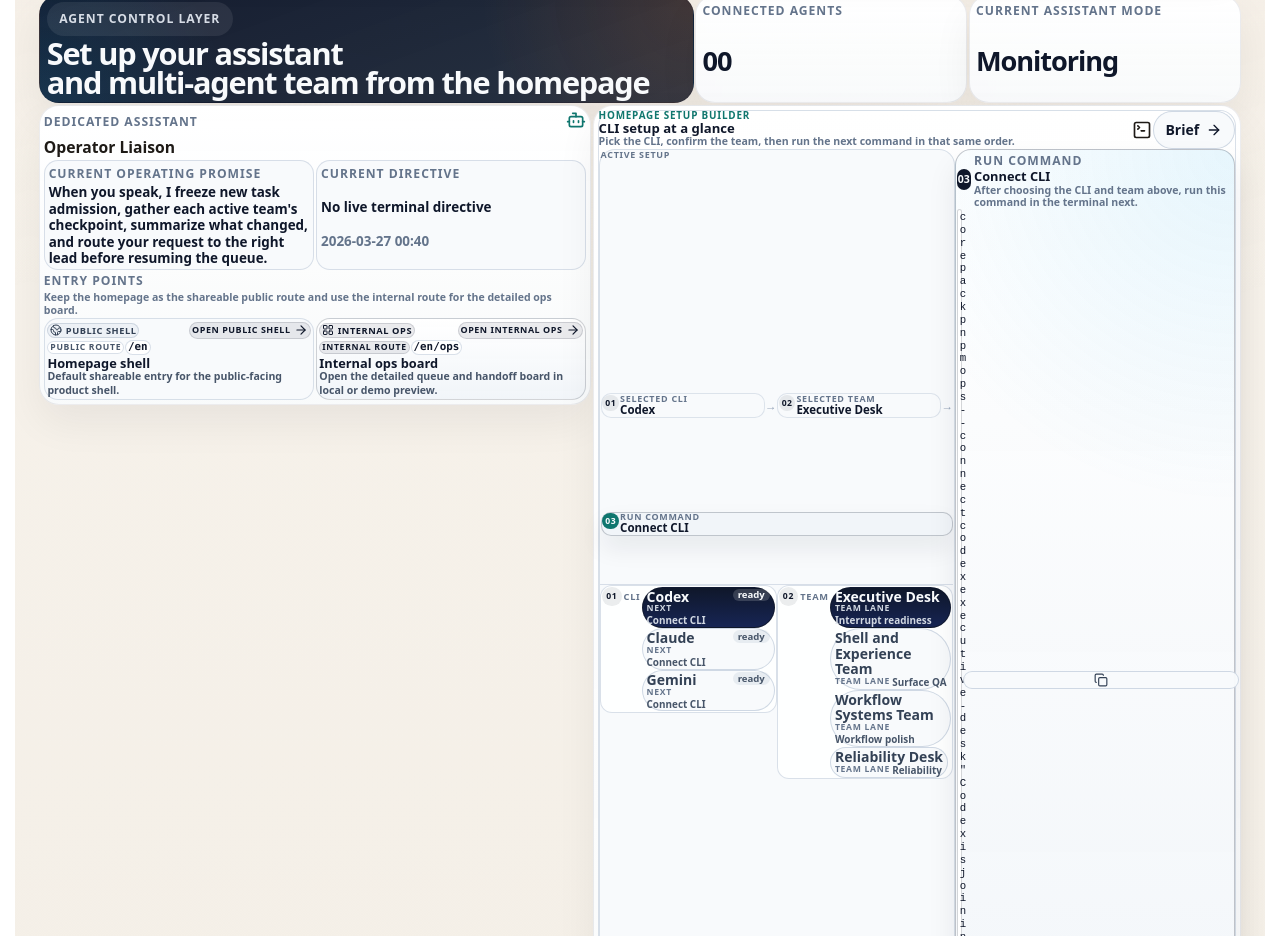
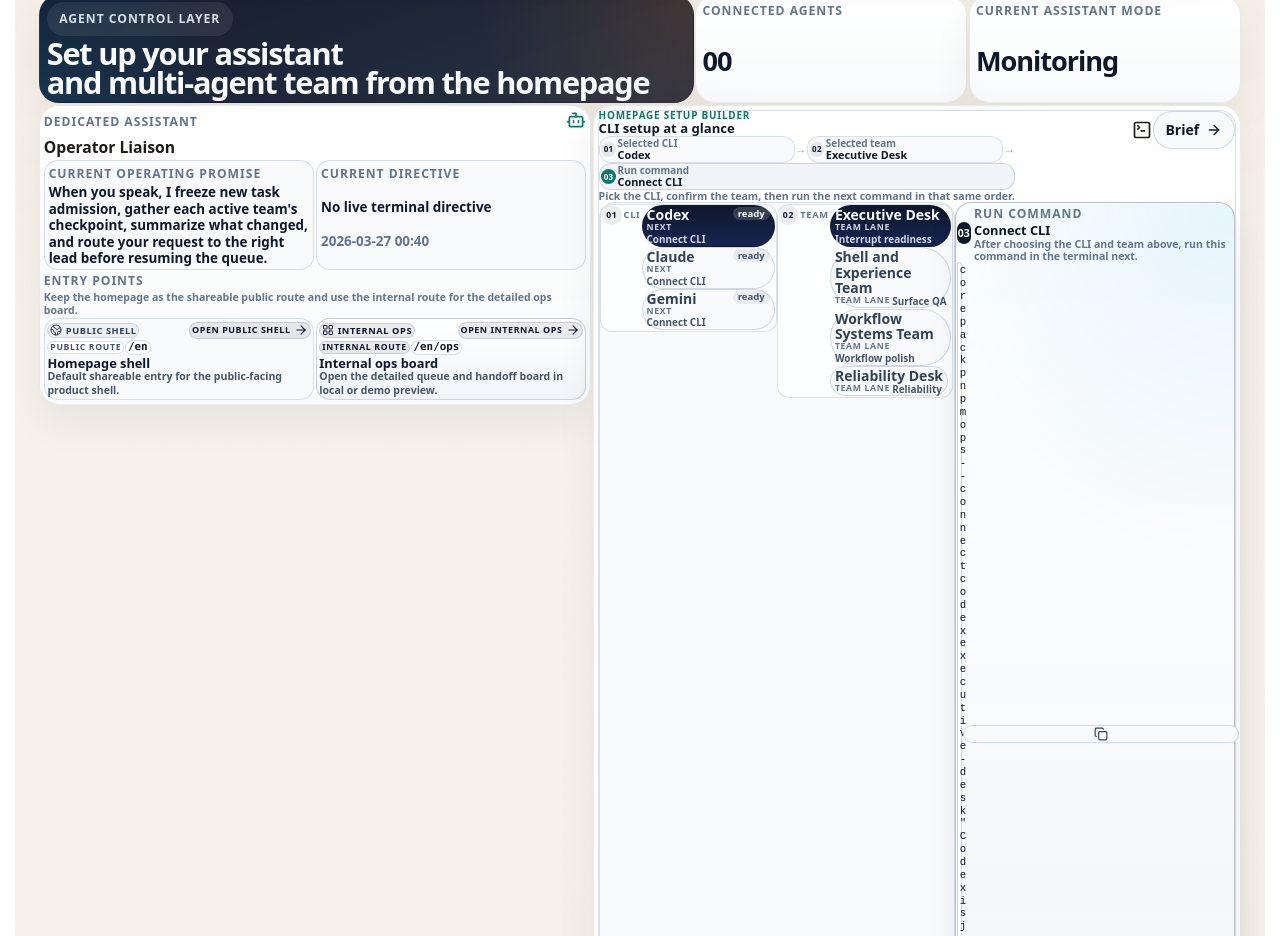
Before and after one commit to GongJae00/research-pages, a Next.js app in the folder apps/web/: page /en in a window 1280 px wide. Shown: the part 1580-2516 px from the top of the page. Built offline with nearby package versions, Linux system fonts and the light colour scheme; no server answers.

Commit message:
Autonomy batch 1750: shell-experience, workflow-systems

```diff
--- a/apps/web/src/components/homepage-agent-control-section.module.css
+++ b/apps/web/src/components/homepage-agent-control-section.module.css
@@ -656,27 +656,27 @@
   display: flex;
   flex-wrap: wrap;
   align-items: center;
-  gap: 0.04rem;
-  margin-top: 0.02rem;
+  gap: 0.03rem;
+  margin-top: 0.03rem;
 }
 
 .setupHeaderFlowChip {
   display: inline-flex;
-  flex-wrap: wrap;
-  align-items: center;
-  gap: 0.12rem;
-  min-width: 0;
-  padding: 0.08rem 0.12rem;
-  border: 1px solid rgba(203, 213, 225, 0.72);
-  border-radius: 14px;
+  flex: 1 1 8.5rem;
+  align-items: center;
+  gap: 0.1rem;
+  min-width: 0;
+  padding: 0.06rem 0.1rem;
+  border: 1px solid rgba(203, 213, 225, 0.72);
+  border-radius: 12px;
   background: rgba(248, 250, 252, 0.92);
 }
 
 .setupHeaderFlowChip strong {
   min-width: 0;
   color: #0f172a;
-  font-size: 0.7rem;
-  line-height: 1.1;
+  font-size: 0.68rem;
+  line-height: 1.08;
   overflow-wrap: anywhere;
 }
 
@@ -684,16 +684,16 @@
   display: inline-flex;
   align-items: center;
   justify-content: center;
-  width: 1rem;
-  height: 1rem;
+  width: 0.92rem;
+  height: 0.92rem;
   border-radius: 999px;
   background: rgba(15, 23, 42, 0.08);
   color: #0f172a;
-  font-size: 0.54rem;
+  font-size: 0.5rem;
   font-weight: 800;
   letter-spacing: 0.04em;
   line-height: 1;
-  flex: 0 0 1rem;
+  flex: 0 0 0.92rem;
 }
 
 .setupHeaderFlowChipAccent {
@@ -711,7 +711,7 @@
   align-items: center;
   justify-content: center;
   color: #94a3b8;
-  font-size: 0.76rem;
+  font-size: 0.68rem;
   font-weight: 800;
   line-height: 1;
 }
@@ -1690,10 +1690,7 @@
 }
 
 .setupSelectionLead {
-  display: grid;
-  gap: 0.04rem;
-  padding: 0.02rem 0.02rem 0.04rem;
-  border-bottom: 1px solid rgba(203, 213, 225, 0.72);
+  display: none;
 }
 
 .setupSelectionLeadTop {
--- a/apps/web/src/components/homepage-agent-control-section.tsx
+++ b/apps/web/src/components/homepage-agent-control-section.tsx
@@ -505,6 +505,42 @@ export function HomepageAgentControlSection({
                 <div className={styles.setupTitleRow}>
                   <h4>{copy.setupBuilderTitle}</h4>
                 </div>
+                <div className={styles.setupHeaderFlow} aria-label={setupFlowLabel}>
+                  <div className={styles.setupHeaderFlowChip}>
+                    <span className={styles.setupHeaderFlowStep}>01</span>
+                    <div className={styles.setupFlowChipCopy}>
+                      <span className={styles.setupFlowMeta}>{copy.selectedCli}</span>
+                      <strong>{selectedProvider?.label ?? "-"}</strong>
+                    </div>
+                  </div>
+
+                  <span className={styles.setupHeaderFlowArrow} aria-hidden="true">
+                    →
+                  </span>
+
+                  <div className={styles.setupHeaderFlowChip}>
+                    <span className={styles.setupHeaderFlowStep}>02</span>
+                    <div className={styles.setupFlowChipCopy}>
+                      <span className={styles.setupFlowMeta}>{copy.selectedTeamLabel}</span>
+                      <strong>{selectedTeam?.name ?? "-"}</strong>
+                    </div>
+                  </div>
+
+                  {nextSetupCommand ? (
+                    <>
+                      <span className={styles.setupHeaderFlowArrow} aria-hidden="true">
+                        →
+                      </span>
+                      <div className={`${styles.setupHeaderFlowChip} ${styles.setupHeaderFlowChipAccent}`}>
+                        <span className={styles.setupHeaderFlowStep}>03</span>
+                        <div className={styles.setupFlowChipCopy}>
+                          <span className={styles.setupFlowMeta}>{copy.runCommandLabel}</span>
+                          <strong>{nextSetupCommand.title}</strong>
+                        </div>
+                      </div>
+                    </>
+                  ) : null}
+                </div>
                 <p className={styles.setupTitleHint}>{copy.setupSequenceIntro}</p>
               </div>
               <div className={styles.setupHeaderActions}>
```
Also changed, not shown: apps/web/src/components/affiliation-workspace.tsx (+12 -2 lines).
